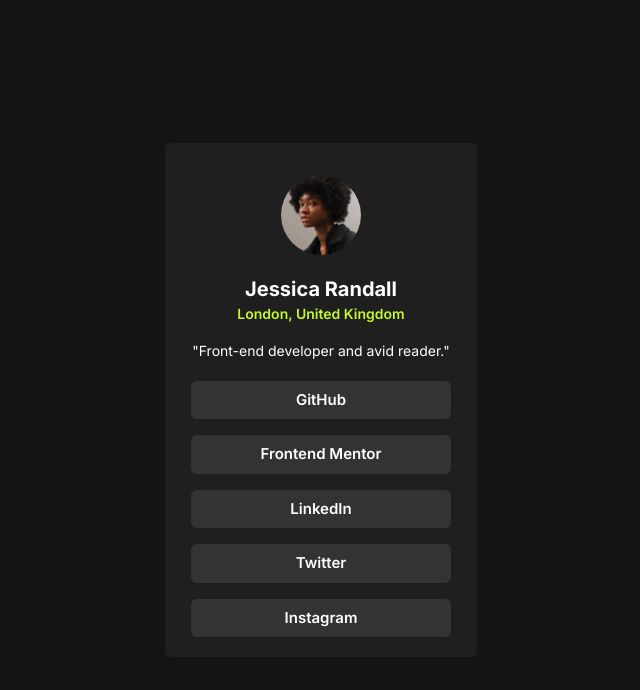
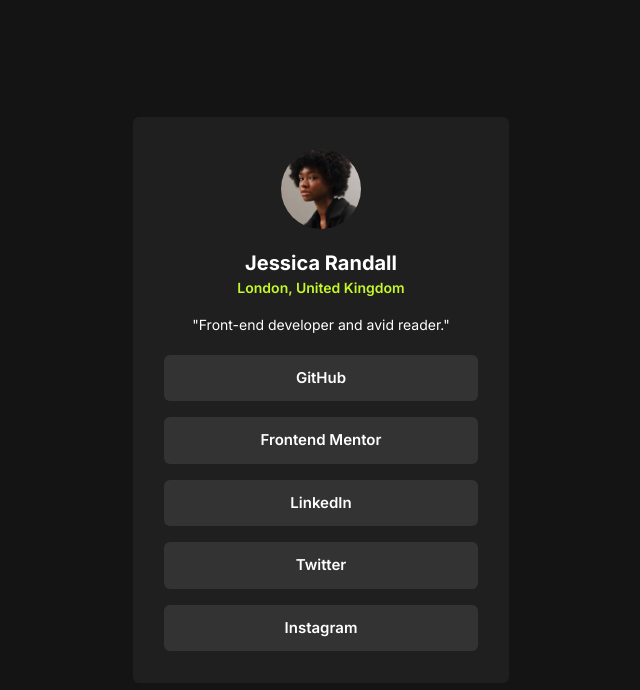
Before and after one commit to Alexandru-Enescu/social-links-profile, a website: page index.html in a window 1280 px wide. Shown: the whole page, without its empty margins (319-959 px from the left). Drawn offline with Linux system fonts and the light colour scheme.

Commit message:
Add files via upload

```diff
--- a/index.html
+++ b/index.html
@@ -2,7 +2,7 @@
 <html lang="en">
 <head>
   <meta charset="UTF-8">
-  <meta name="viewport" content="width=device-width, initial-scale=1.0"> <!-- displays site properly based on user's device -->
+  <meta name="viewport" content="width=device-width, initial-scale=1.0">
 
   <link rel="icon" type="image/png" sizes="32x32" href="./assets/images/favicon-32x32.png">
 
@@ -21,12 +21,12 @@
   <h2 class="text-[14px] text-[#c5f82a] mb-4 font-semibold">London, United Kingdom</h2>
   <h2 class="text-[14px]">"Front-end developer and avid reader."</h2>
 
-  <div class="flex flex-col items-center my-5 w-full mx-24">
-    <a class="bg-[#333] w-10/12 py-2 rounded-md text-[15px] font-semibold text-center cursor-pointer hover:bg-[#c5f82a] hover:text-[#1f1f1f] mb-4">GitHub</a>
-    <a class="bg-[#333] w-10/12 py-2 rounded-md text-[15px] font-semibold text-center cursor-pointer hover:bg-[#c5f82a] hover:text-[#1f1f1f] mb-4">Frontend Mentor</a>
-    <a class="bg-[#333] w-10/12 py-2 rounded-md text-[15px] font-semibold text-center cursor-pointer hover:bg-[#c5f82a] hover:text-[#1f1f1f] mb-4">LinkedIn</a>
-    <a class="bg-[#333] w-10/12 py-2 rounded-md text-[15px] font-semibold text-center cursor-pointer hover:bg-[#c5f82a] hover:text-[#1f1f1f] mb-4">Twitter</a>
-    <a class="bg-[#333] w-10/12 py-2 rounded-md text-[15px] font-semibold text-center cursor-pointer hover:bg-[#c5f82a] hover:text-[#1f1f1f] mb-1">Instagram</a>
+  <div class="flex flex-col items-center my-5 w-10/12 mx-32">
+    <a class="bg-[#333] w-full py-3 rounded-md text-[15px] font-semibold text-center cursor-pointer hover:bg-[#c5f82a] hover:text-[#1f1f1f] mb-4">GitHub</a>
+    <a class="bg-[#333] w-full py-3 rounded-md text-[15px] font-semibold text-center cursor-pointer hover:bg-[#c5f82a] hover:text-[#1f1f1f] mb-4">Frontend Mentor</a>
+    <a class="bg-[#333] w-full py-3 rounded-md text-[15px] font-semibold text-center cursor-pointer hover:bg-[#c5f82a] hover:text-[#1f1f1f] mb-4">LinkedIn</a>
+    <a class="bg-[#333] w-full py-3 rounded-md text-[15px] font-semibold text-center cursor-pointer hover:bg-[#c5f82a] hover:text-[#1f1f1f] mb-4">Twitter</a>
+    <a class="bg-[#333] w-full py-3 rounded-md text-[15px] font-semibold text-center cursor-pointer hover:bg-[#c5f82a] hover:text-[#1f1f1f] mb-3">Instagram</a>
   </div>
   </main>
 </body>
```
